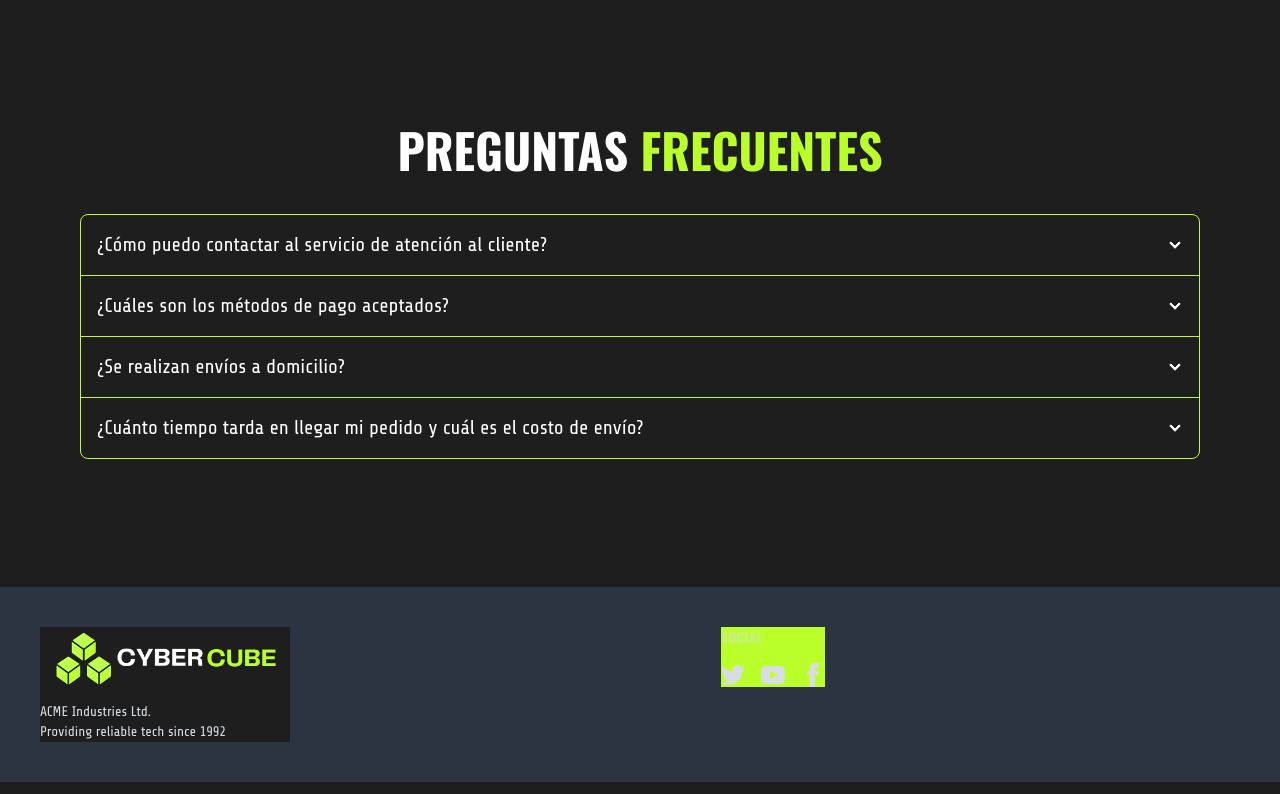
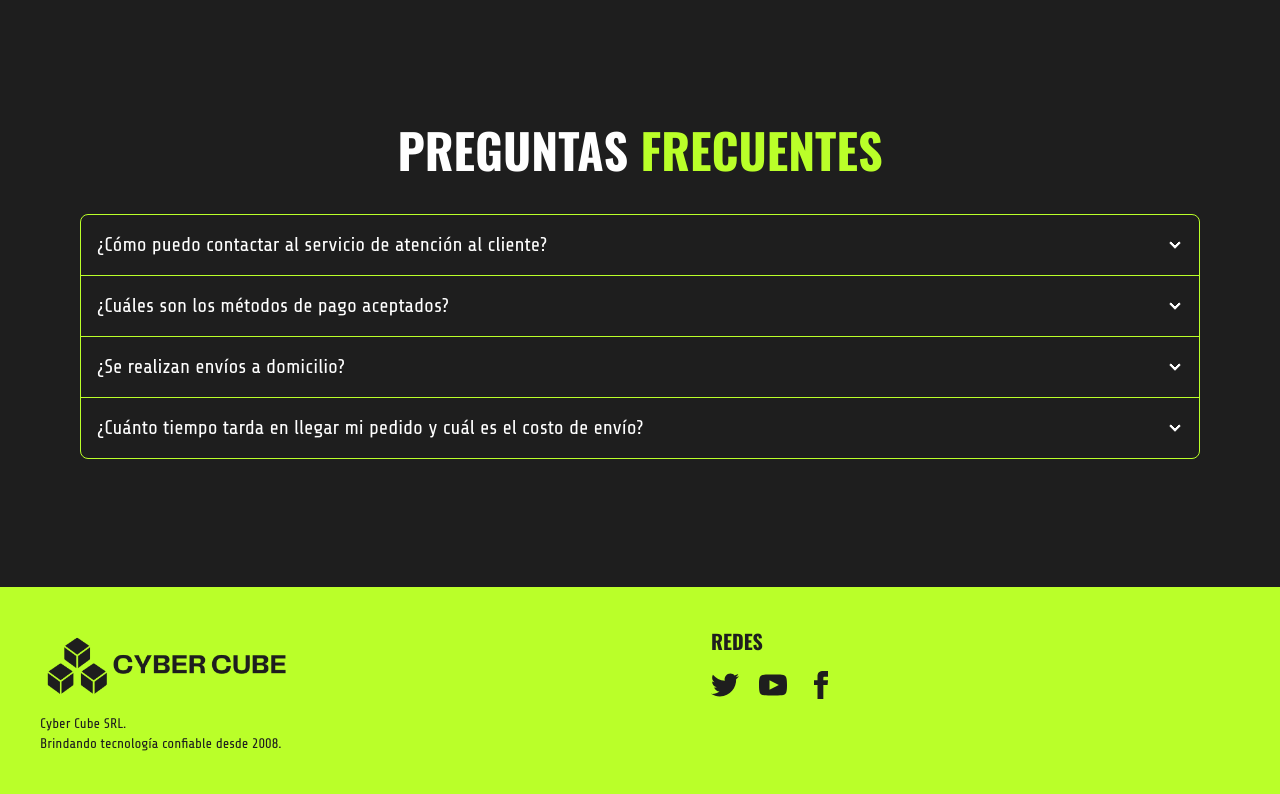
Before and after one commit to francobuceta/Ecommerce-Next.js, a Next.js app: page / in a window 1280 px wide. Shown: the part 2202-2996 px from the top of the page. Built offline with nearby package versions, Linux system fonts and the light colour scheme.

Commit message:
add footer styles and social icons

```diff
--- a/src/components/footer/Footer.jsx
+++ b/src/components/footer/Footer.jsx
@@ -3,11 +3,11 @@ import Link from "next/link";
 
 const Footer = () => {
   return (
-    <footer className="footer p-10 bg-neutral text-neutral-content mt-16 sm:mt-32">
-      <div className="bg-custome-secondary">
+    <footer className="footer p-10 bg-custome-primary text-custome-secondary mt-16 sm:mt-32">
+      <div>
         <Link href="/">
           <Image
-            src="/img/logo-desktop2.png"
+            src="/img/logo-desktop-footer.png"
             width={0}
             height={0}
             sizes="100vw"
@@ -15,48 +15,48 @@ const Footer = () => {
             className="w-[250px] h-auto"
           />
         </Link>
-        <p className="font-alternate">
-          ACME Industries Ltd.
+        <p className="font-alternate text-sm">
+          Cyber Cube SRL.
           <br />
-          Providing reliable tech since 1992
+          Brindando tecnología confiable desde 2008.
         </p>
       </div>
-      <div className="bg-custome-primary">
-        <span className="footer-title font-main">Social</span>
-        <div className="grid grid-flow-col gap-4">
-          <a>
+      <div>
+        <span className="font-main mb-2 font-bold text-xl">REDES</span>
+        <div className="grid grid-flow-col gap-5">
+        <Link href="https://twitter.com/" target="_blank" rel="noopener noreferrer">
             <svg
               xmlns="http://www.w3.org/2000/svg"
-              width="24"
-              height="24"
+              width="28"
+              height="28"
               viewBox="0 0 24 24"
               className="fill-current"
             >
               <path d="M24 4.557c-.883.392-1.832.656-2.828.775 1.017-.609 1.798-1.574 2.165-2.724-.951.564-2.005.974-3.127 1.195-.897-.957-2.178-1.555-3.594-1.555-3.179 0-5.515 2.966-4.797 6.045-4.091-.205-7.719-2.165-10.148-5.144-1.29 2.213-.669 5.108 1.523 6.574-.806-.026-1.566-.247-2.229-.616-.054 2.281 1.581 4.415 3.949 4.89-.693.188-1.452.232-2.224.084.626 1.956 2.444 3.379 4.6 3.419-2.07 1.623-4.678 2.348-7.29 2.04 2.179 1.397 4.768 2.212 7.548 2.212 9.142 0 14.307-7.721 13.995-14.646.962-.695 1.797-1.562 2.457-2.549z"></path>
             </svg>
-          </a>
-          <a>
+          </Link>
+          <Link href="https://www.youtube.com/" target="_blank" rel="noopener noreferrer">
             <svg
               xmlns="http://www.w3.org/2000/svg"
-              width="24"
-              height="24"
+              width="28"
+              height="28"
               viewBox="0 0 24 24"
               className="fill-current"
             >
               <path d="M19.615 3.184c-3.604-.246-11.631-.245-15.23 0-3.897.266-4.356 2.62-4.385 8.816.029 6.185.484 8.549 4.385 8.816 3.6.245 11.626.246 15.23 0 3.897-.266 4.356-2.62 4.385-8.816-.029-6.185-.484-8.549-4.385-8.816zm-10.615 12.816v-8l8 3.993-8 4.007z"></path>
             </svg>
-          </a>
-          <a>
+          </Link>
+          <Link href="https://www.facebook.com/" target="_blank" rel="noopener noreferrer">
             <svg
               xmlns="http://www.w3.org/2000/svg"
-              width="24"
-              height="24"
+              width="28"
+              height="28"
               viewBox="0 0 24 24"
               className="fill-current"
             >
               <path d="M9 8h-3v4h3v12h5v-12h3.642l.358-4h-4v-1.667c0-.955.192-1.333 1.115-1.333h2.885v-5h-3.808c-3.596 0-5.192 1.583-5.192 4.615v3.385z"></path>
             </svg>
-          </a>
+          </Link>
         </div>
       </div>
     </footer>
```
Also changed, not shown: public/img/logo-desktop-footer.png (added), public/img/logo-footer1.png (added).
